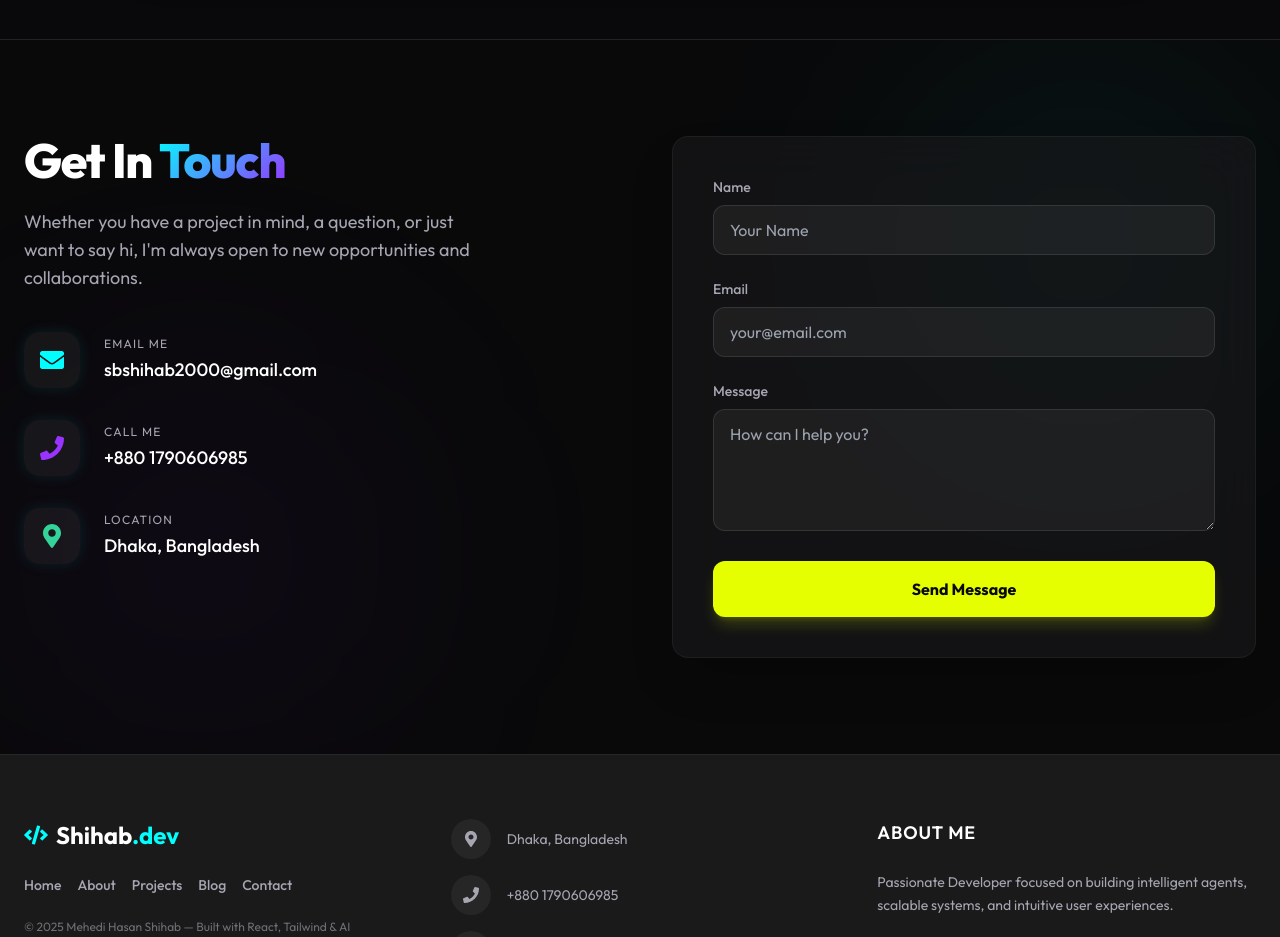
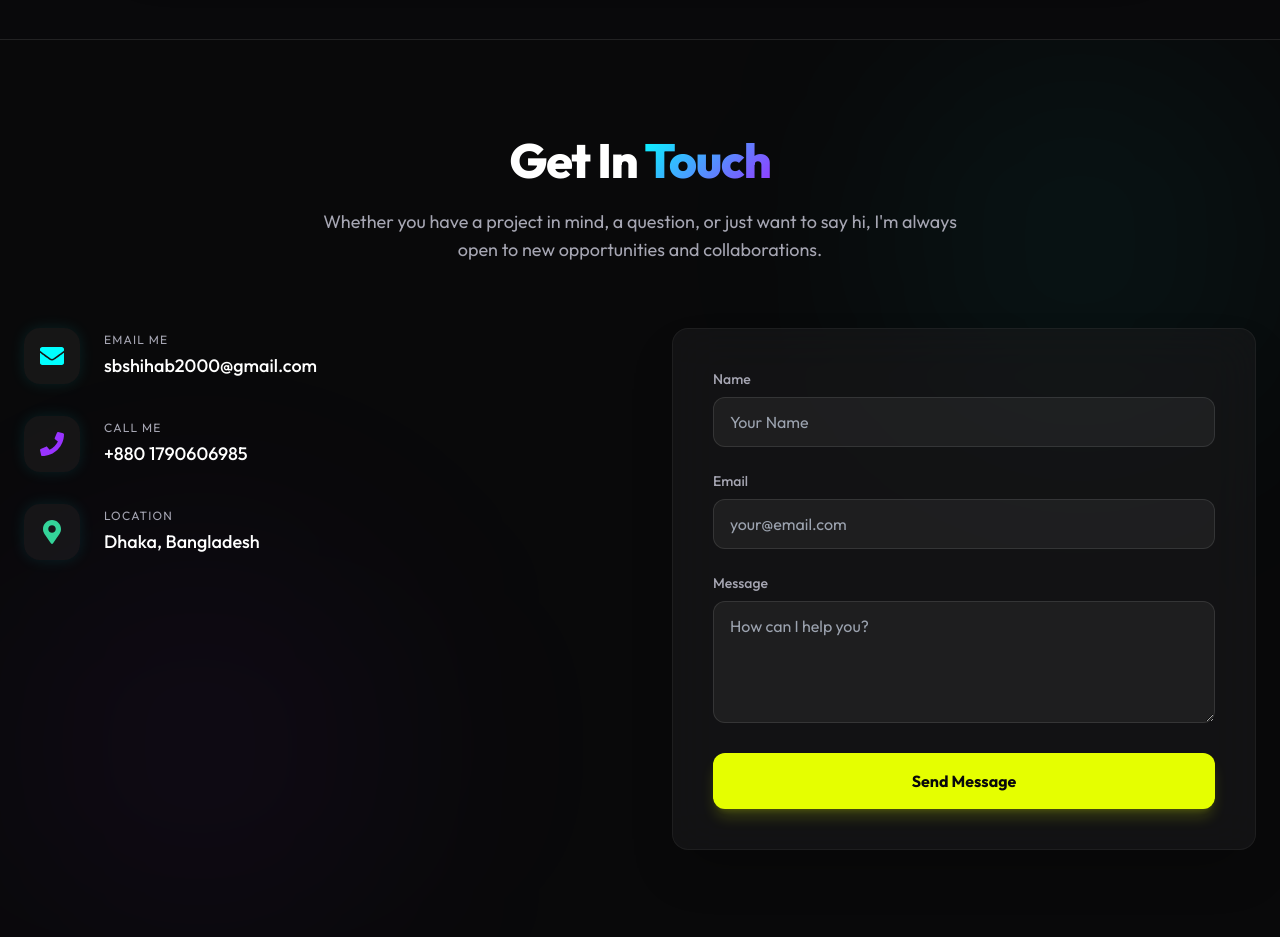
Before and after one commit to sbshihab24/Personal-Portfolio, a React (Vite) app: page / in a window 1280 px wide. Shown: the part 6000-6937 px from the top of the page. Built offline with nearby package versions, Linux system fonts and the light colour scheme.

Commit message:
style: center contact heading, update branding to Shihab.AI and improve footer colors

```diff
--- a/src/components/Contact.jsx
+++ b/src/components/Contact.jsx
@@ -40,6 +40,26 @@ const Contact = () => {
             <div className="absolute bottom-0 left-0 w-[400px] h-[400px] bg-secondary/5 rounded-full blur-[120px] pointer-events-none" />
 
             <div className="container mx-auto px-6 relative z-10">
+                <div className="text-center mb-16">
+                    <motion.h2
+                        initial={{ opacity: 0, y: -20 }}
+                        whileInView={{ opacity: 1, y: 0 }}
+                        viewport={{ once: true }}
+                        className="text-4xl md:text-5xl font-extrabold text-white tracking-tight mb-6"
+                    >
+                        Get In <span className="text-gradient">Touch</span>
+                    </motion.h2>
+                    <motion.p
+                        initial={{ opacity: 0, y: -20 }}
+                        whileInView={{ opacity: 1, y: 0 }}
+                        viewport={{ once: true }}
+                        transition={{ delay: 0.1 }}
+                        className="text-text-muted text-lg max-w-2xl mx-auto"
+                    >
+                        Whether you have a project in mind, a question, or just want to say hi, I'm always open to new opportunities and collaborations.
+                    </motion.p>
+                </div>
+
                 <div className="grid lg:grid-cols-2 gap-16 items-start">
 
                     {/* Left Column: Info */}
@@ -48,13 +68,6 @@ const Contact = () => {
                         whileInView={{ opacity: 1, x: 0 }}
                         viewport={{ once: true }}
                     >
-                        <h2 className="text-4xl md:text-5xl font-extrabold text-white tracking-tight mb-6">
-                            Get In <span className="text-gradient">Touch</span>
-                        </h2>
-                        <p className="text-text-muted text-lg mb-10 max-w-md">
-                            Whether you have a project in mind, a question, or just want to say hi, I'm always open to new opportunities and collaborations.
-                        </p>
-
                         <div className="space-y-8">
                             <div className="flex items-center gap-6 group">
                                 <div className="w-14 h-14 bg-white/5 rounded-2xl flex items-center justify-center text-primary group-hover:bg-primary group-hover:text-dark-bg transition-all duration-300 shadow-neon">
--- a/src/components/Footer.jsx
+++ b/src/components/Footer.jsx
@@ -12,16 +12,16 @@ const Footer = () => {
                     <div className="space-y-6">
                         <div className="flex items-center gap-2 text-white font-bold text-2xl">
                             <FaCode className="text-primary" />
-                            <span>Shihab<span className="text-primary">.dev</span></span>
+                            <span>Shihab<span className="text-primary">.AI</span></span>
                         </div>
-                        <nav className="flex flex-wrap gap-4 text-sm font-medium text-text-muted">
+                        <nav className="flex flex-wrap gap-4 text-sm font-medium text-white/60">
                             <a href="/#home" className="hover:text-primary transition-colors">Home</a>
                             <a href="/#about" className="hover:text-primary transition-colors">About</a>
                             <a href="/#projects" className="hover:text-primary transition-colors">Projects</a>
                             <Link to="/blog" className="hover:text-primary transition-colors">Blog</Link>
                             <a href="/#contact" className="hover:text-primary transition-colors">Contact</a>
                         </nav>
-                        <p className="text-xs text-text-muted/60">
+                        <p className="text-sm text-white/50">
                             © 2025 Mehedi Hasan Shihab — Built with React, Tailwind & AI creativity.
                         </p>
                     </div>
@@ -51,7 +51,7 @@ const Footer = () => {
                     {/* Column 3: About & Socials */}
                     <div className="space-y-6">
                         <h4 className="text-white font-semibold text-lg uppercase tracking-wider">About Me</h4>
-                        <p className="text-sm text-text-muted leading-relaxed">
+                        <p className="text-sm text-white/60 leading-relaxed font-light">
                             Passionate Developer focused on building intelligent agents, scalable systems, and intuitive user experiences.
                         </p>
                         <div className="flex gap-4">
```
